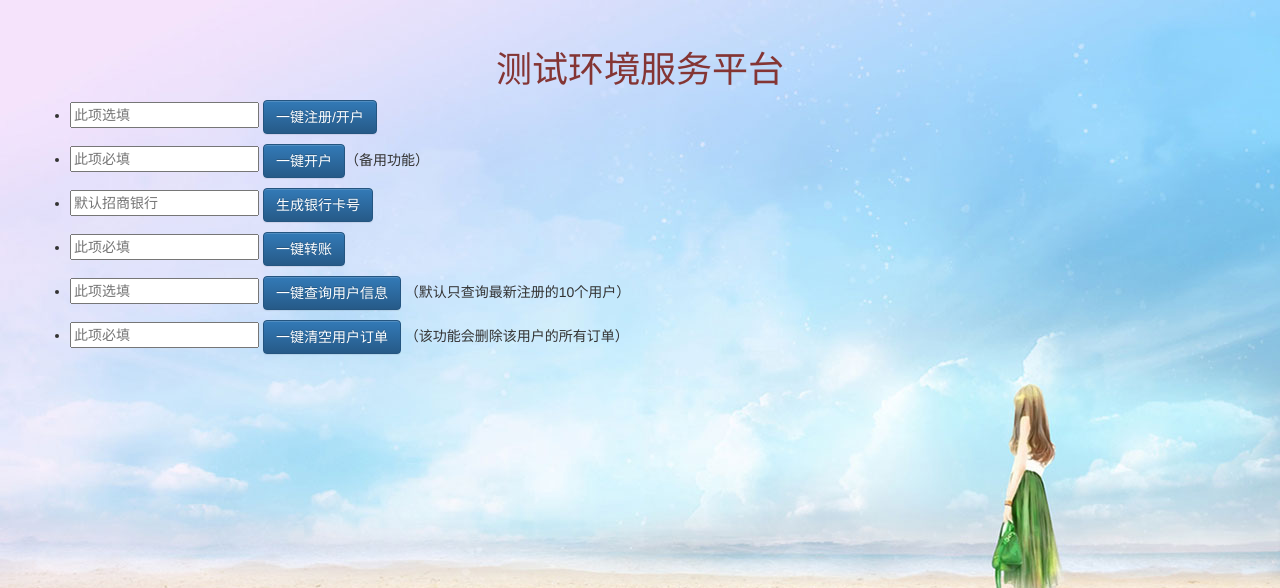
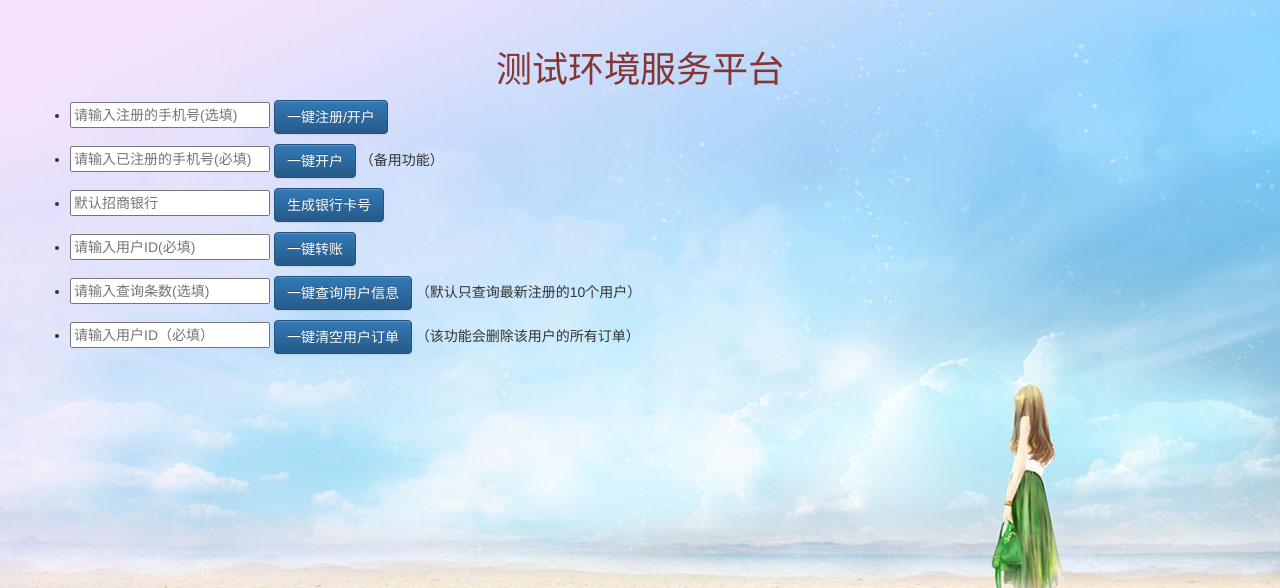
Before and after one commit to WangZhenhai/test_flask, a Flask app: page /user/lender in a window 1280 px wide. Shown: the top 588 px of the page. Run offline with Flask 2, Linux system fonts and the light colour scheme; some libraries are stand-ins or nearby versions.

Commit message:
调整界面

```diff
--- a/templates/lender.html
+++ b/templates/lender.html
@@ -11,7 +11,7 @@
             <li class="col-sm-offset-0">
                 <form method="post" action="/user/user_register">
                     <p>
-                        <input type="text" name="register" placeholder="此项选填">
+                        <input type="text" name="register" placeholder="请输入注册的手机号(选填)" style="width: 200px;">
                         <button class="btn btn-large btn-primary" type="submit">一键注册/开户</button>
                         <strong style="color:red;">{{ register_info }}</strong>
                     </p>
@@ -20,8 +20,9 @@
             <li class="col-sm-offset-0">
                 <form method="post" action="/user/openbank">
                     <p>
-                        <input type="text" name="openbank" placeholder="此项必填">
-                        <button class="btn btn-large btn-primary" type="submit">一键开户</button>（备用功能）
+                        <input type="text" name="openbank" placeholder="请输入已注册的手机号(必填)" style="width: 200px;">
+                        <button class="btn btn-large btn-primary" type="submit">一键开户</button>
+                        （备用功能）
                         <strong style="color: red">{{ msg }}</strong>
                     </p>
                 </form>
@@ -30,7 +31,7 @@
                 <form method="post" action="/user/bankcard">
                     <p>
                         <input type="text" name="bankcard" value="{{ bankcard }}" placeholder="默认招商银行"
-                               style="color: red">
+                               style="color: red;width: 200px;">
                         <button class="btn btn-large btn-primary" type="submit">生成银行卡号</button>
                     </p>
                 </form>
@@ -38,7 +39,7 @@
             <li class="col-sm-offset-0">
                 <form method="post" action="/user/transter_account">
                     <p>
-                        <input type="text" name="user_id" placeholder="此项必填">
+                        <input type="text" name="user_id" placeholder="请输入用户ID(必填)" style="width: 200px;">
                         <button class="btn btn-large btn-primary" type="submit">一键转账</button>
                         <strong style="color: red">{{ errmsg }}</strong>
                     </p>
@@ -47,7 +48,7 @@
             <li class="col-sm-offset-0">
                 <form method="post" action="/user/select_users">
                     <p>
-                        <input type="text" name="count" placeholder="此项选填">
+                        <input type="text" name="count" placeholder="请输入查询条数(选填)" style="width: 200px;">
                         <button class="btn btn-large btn-primary" type="submit">一键查询用户信息</button>
                         （默认只查询最新注册的10个用户）
                     </p>
@@ -56,7 +57,7 @@
             <li class="col-sm-offset-0">
                 <form method="post" action="/user/del_order">
                     <p>
-                        <input type="text" name="del_user_order" placeholder="此项必填">
+                        <input type="text" name="del_user_order" placeholder="请输入用户ID（必填）" style="width: 200px;">
                         <button class="btn btn-large btn-primary" type="submit">一键清空用户订单</button>
                         <strong style="color: red">{{ del_msg }}</strong>
                         （该功能会删除该用户的所有订单）
```
